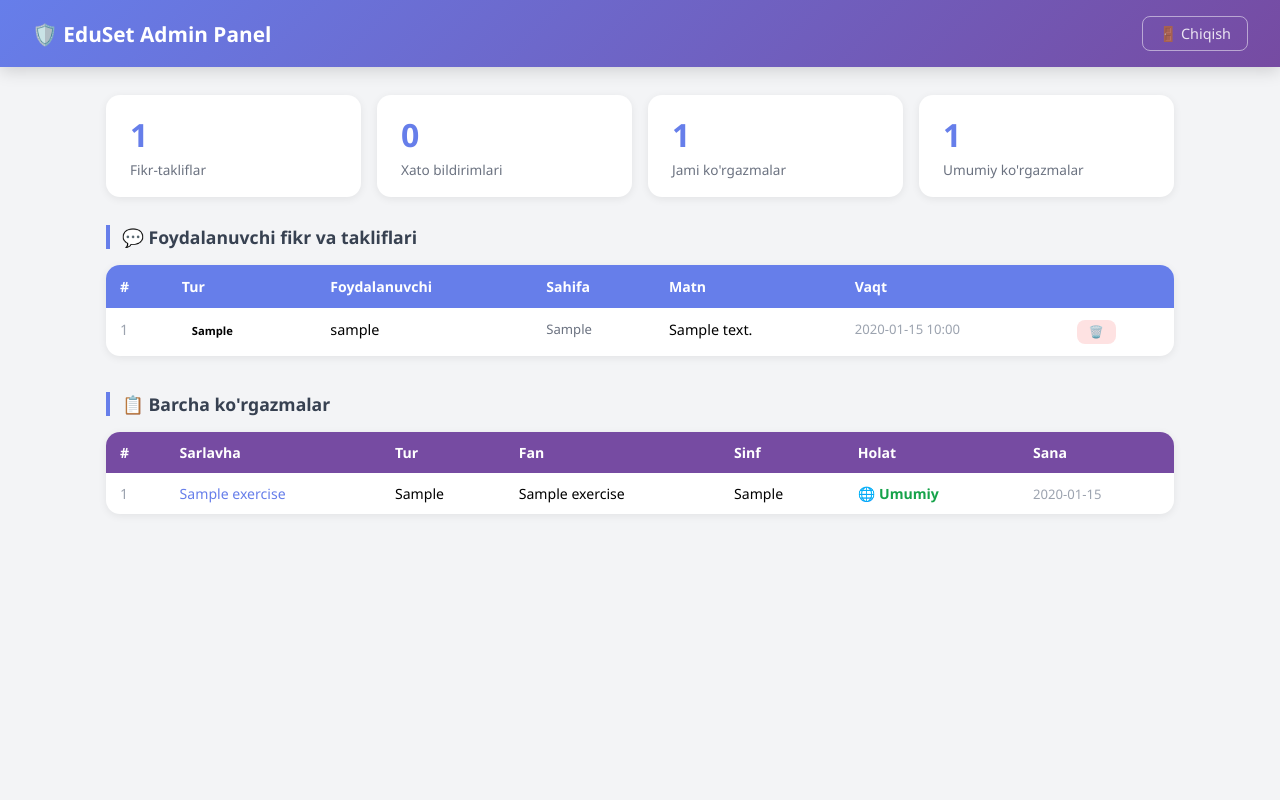
After one commit to Feruzbek-coder/EduSet.uz, a Flask app: page /superadmin in a window 1280 px wide. The commit adds this page. Run offline with Flask 3, Linux system fonts and the light colour scheme; the visitor is signed in with stand-in values (Sample User, id 1); tables that the repository leaves empty hold one stand-in row (values such as "Sample post").

Commit message:
feat: superadmin panel, rectangular feedback button, simplified test banner

```diff
--- a/app.py
+++ b/app.py
@@ -161,11 +161,15 @@ template_folder = os.path.join(base_path, 'templates')
 static_folder = os.path.join(base_path, 'static')
 
 app = Flask(__name__, template_folder=template_folder, static_folder=static_folder)
-app.config['SEND_FILE_MAX_AGE_DEFAULT'] = 0  # Keshni o'chirish
-app.config['TEMPLATES_AUTO_RELOAD'] = True  # Template keshini o'chirish
-app.config['SECRET_KEY'] = 'worksheetcreator-secret-2024'
-app.jinja_env.auto_reload = True  # Jinja auto reload
+app.config['SEND_FILE_MAX_AGE_DEFAULT'] = 0
+app.config['TEMPLATES_AUTO_RELOAD'] = True
+app.config['SECRET_KEY'] = os.environ.get('SECRET_KEY', 'worksheetcreator-secret-2024')
+app.jinja_env.auto_reload = True
 db = DatabaseManager()
+
+# Superadmin credentials (env orqali o'zgartirish mumkin)
+SUPERADMIN_LOGIN = os.environ.get('SUPERADMIN_LOGIN', 'eduset_admin')
+SUPERADMIN_PASSWORD = os.environ.get('SUPERADMIN_PASSWORD', 'EduSet@2026!')
 
 # PDF shriftlarini ro'yxatdan o'tkazish
 try:
@@ -1579,6 +1583,51 @@ def check_answer():
         'results': results
     })
 
+
+# ─── Superadmin panel ────────────────────────────────────────────────────────
+
+def superadmin_required(f):
+    """Superadmin login tekshiruvi decorator"""
+    from functools import wraps
+    @wraps(f)
+    def decorated(*args, **kwargs):
+        if not session.get('superadmin_logged_in'):
+            return redirect(url_for('superadmin_login'))
+        return f(*args, **kwargs)
+    return decorated
+
+@app.route('/superadmin/login', methods=['GET', 'POST'])
+def superadmin_login():
+    error = None
+    if request.method == 'POST':
+        login = request.form.get('login', '').strip()
+        password = request.form.get('password', '')
+        if login == SUPERADMIN_LOGIN and password == SUPERADMIN_PASSWORD:
+            session['superadmin_logged_in'] = True
+            return redirect(url_for('superadmin_dashboard'))
+        else:
+            error = "Login yoki parol noto'g'ri"
+    return render_template('superadmin_login.html', error=error)
+
+@app.route('/superadmin/logout')
+def superadmin_logout():
+    session.pop('superadmin_logged_in', None)
+    return redirect(url_for('superadmin_login'))
+
+@app.route('/superadmin')
+@superadmin_required
+def superadmin_dashboard():
+    feedbacks = db.get_all_feedback()
+    exercises = db.get_all_exercises()
+    return render_template('superadmin.html', feedbacks=feedbacks, exercises=exercises)
+
+@app.route('/superadmin/delete-feedback/<int:feedback_id>', methods=['POST'])
+@superadmin_required
+def superadmin_delete_feedback(feedback_id):
+    db.delete_feedback(feedback_id)
+    return redirect(url_for('superadmin_dashboard'))
+
+
 if __name__ == '__main__':
     import argparse
     parser = argparse.ArgumentParser(description='Dars Mashqlari Server')
--- a/db_manager.py
+++ b/db_manager.py
@@ -96,6 +96,24 @@ class DatabaseManager:
             'INSERT INTO feedback (type, text, page, username) VALUES (?, ?, ?, ?)',
             (feedback_type, text, page, username)
         )
+        conn.commit()
+        conn.close()
+
+    def get_all_feedback(self):
+        """Barcha fikr-takliflarni olish (admin uchun)"""
+        conn = sqlite3.connect(self.db_name)
+        conn.row_factory = sqlite3.Row
+        cursor = conn.cursor()
+        cursor.execute('SELECT * FROM feedback ORDER BY created_at DESC')
+        rows = cursor.fetchall()
+        conn.close()
+        return [dict(r) for r in rows]
+
+    def delete_feedback(self, feedback_id):
+        """Bitta fikrni o'chirish"""
+        conn = sqlite3.connect(self.db_name)
+        cursor = conn.cursor()
+        cursor.execute('DELETE FROM feedback WHERE id = ?', (feedback_id,))
         conn.commit()
         conn.close()
 
--- /dev/null
+++ b/templates/superadmin.html
@@ -0,0 +1,179 @@
+<!DOCTYPE html>
+<html lang="uz">
+<head>
+    <meta charset="UTF-8">
+    <meta name="viewport" content="width=device-width, initial-scale=1.0">
+    <title>Admin Panel – EduSet.uz</title>
+    <link rel="icon" type="image/x-icon" href="{{ url_for('static', filename='favicon.ico') }}">
+    <style>
+        * { box-sizing: border-box; margin: 0; padding: 0; }
+        body { background: #f3f4f6; font-family: 'Segoe UI', sans-serif; min-height: 100vh; }
+
+        .admin-header {
+            background: linear-gradient(135deg, #667eea, #764ba2);
+            padding: 16px 32px;
+            display: flex; align-items: center; justify-content: space-between;
+            box-shadow: 0 4px 16px rgba(0,0,0,.15);
+        }
+        .admin-header h1 { color: #fff; font-size: 1.3em; font-weight: 800; }
+        .admin-header a { color: rgba(255,255,255,.85); text-decoration: none; font-size: .9em;
+                          padding: 7px 16px; border: 1.5px solid rgba(255,255,255,.5);
+                          border-radius: 8px; transition: background .2s; }
+        .admin-header a:hover { background: rgba(255,255,255,.15); }
+
+        .admin-content { max-width: 1100px; margin: 0 auto; padding: 28px 16px 60px; }
+
+        .stats-row { display: flex; gap: 16px; margin-bottom: 28px; flex-wrap: wrap; }
+        .stat-card { background: #fff; border-radius: 14px; padding: 18px 24px;
+                     box-shadow: 0 2px 8px rgba(0,0,0,.07); flex: 1; min-width: 140px; }
+        .stat-card .num { font-size: 2em; font-weight: 800; color: #667eea; }
+        .stat-card .lbl { font-size: .85em; color: #6b7280; margin-top: 4px; }
+
+        .section-title {
+            font-size: 1.1em; font-weight: 800; color: #374151;
+            border-left: 4px solid #667eea; padding-left: 12px; margin-bottom: 16px;
+        }
+
+        .feedback-table { width: 100%; border-collapse: collapse; background: #fff;
+                          border-radius: 14px; overflow: hidden; box-shadow: 0 2px 8px rgba(0,0,0,.07); }
+        .feedback-table th { background: #667eea; color: #fff; padding: 12px 14px;
+                             text-align: left; font-size: .88em; font-weight: 700; }
+        .feedback-table td { padding: 12px 14px; border-bottom: 1px solid #f3f4f6; font-size: .9em; vertical-align: top; }
+        .feedback-table tr:last-child td { border-bottom: none; }
+        .feedback-table tr:hover td { background: #f9fafb; }
+
+        .type-pill { display: inline-block; padding: 3px 10px; border-radius: 10px; font-size: .78em; font-weight: 700; }
+        .type-taklif  { background: #dbeafe; color: #1d4ed8; }
+        .type-xato    { background: #fee2e2; color: #b91c1c; }
+        .type-savol   { background: #fef9c3; color: #92400e; }
+        .type-maqtov  { background: #dcfce7; color: #166534; }
+
+        .btn-delete { background: #fee2e2; color: #b91c1c; border: none; padding: 5px 12px;
+                      border-radius: 8px; cursor: pointer; font-size: .82em; font-weight: 700;
+                      transition: background .2s; }
+        .btn-delete:hover { background: #fecaca; }
+
+        .empty-msg { text-align: center; padding: 40px; color: #9ca3af; font-size: .95em; }
+
+        .exercises-section { margin-top: 36px; }
+        .ex-table { width: 100%; border-collapse: collapse; background: #fff;
+                    border-radius: 14px; overflow: hidden; box-shadow: 0 2px 8px rgba(0,0,0,.07); }
+        .ex-table th { background: #764ba2; color: #fff; padding: 11px 14px; text-align: left; font-size: .88em; }
+        .ex-table td { padding: 11px 14px; border-bottom: 1px solid #f3f4f6; font-size: .88em; }
+        .ex-table tr:last-child td { border-bottom: none; }
+    </style>
+</head>
+<body>
+<div class="admin-header">
+    <h1>🛡️ EduSet Admin Panel</h1>
+    <a href="/superadmin/logout">🚪 Chiqish</a>
+</div>
+
+<div class="admin-content">
+
+    <!-- Statistika -->
+    <div class="stats-row">
+        <div class="stat-card">
+            <div class="num">{{ feedbacks|length }}</div>
+            <div class="lbl">Fikr-takliflar</div>
+        </div>
+        <div class="stat-card">
+            <div class="num">{{ feedbacks|selectattr('type','equalto','xato')|list|length }}</div>
+            <div class="lbl">Xato bildirimlari</div>
+        </div>
+        <div class="stat-card">
+            <div class="num">{{ exercises|length }}</div>
+            <div class="lbl">Jami ko'rgazmalar</div>
+        </div>
+        <div class="stat-card">
+            <div class="num">{{ exercises|selectattr('is_public')|list|length }}</div>
+            <div class="lbl">Umumiy ko'rgazmalar</div>
+        </div>
+    </div>
+
+    <!-- Fikr-takliflar -->
+    <div class="section-title">💬 Foydalanuvchi fikr va takliflari</div>
+    {% if feedbacks %}
+    <table class="feedback-table">
+        <thead>
+            <tr>
+                <th>#</th>
+                <th>Tur</th>
+                <th>Foydalanuvchi</th>
+                <th>Sahifa</th>
+                <th>Matn</th>
+                <th>Vaqt</th>
+                <th></th>
+            </tr>
+        </thead>
+        <tbody>
+            {% for fb in feedbacks %}
+            <tr>
+                <td style="color:#9ca3af;">{{ fb.id }}</td>
+                <td>
+                    <span class="type-pill type-{{ fb.type }}">
+                        {% if fb.type == 'taklif' %}💡 Taklif
+                        {% elif fb.type == 'xato' %}🐛 Xato
+                        {% elif fb.type == 'savol' %}❓ Savol
+                        {% elif fb.type == 'maqtov' %}⭐ Maqtov
+                        {% else %}{{ fb.type }}{% endif %}
+                    </span>
+                </td>
+                <td>{{ fb.username or '—' }}</td>
+                <td style="color:#6b7280; font-size:.82em;">{{ fb.page or '—' }}</td>
+                <td style="max-width:320px;">{{ fb.text }}</td>
+                <td style="color:#9ca3af; font-size:.82em; white-space:nowrap;">{{ fb.created_at[:16] }}</td>
+                <td>
+                    <form method="POST" action="/superadmin/delete-feedback/{{ fb.id }}"
+                          onsubmit="return confirm('O\'chirib tashlansinmi?')">
+                        <button type="submit" class="btn-delete">🗑️</button>
+                    </form>
+                </td>
+            </tr>
+            {% endfor %}
+        </tbody>
+    </table>
+    {% else %}
+    <div class="empty-msg">Hali fikr-takliflar yo'q</div>
+    {% endif %}
+
+    <!-- Ko'rgazmalar ro'yxati -->
+    <div class="exercises-section">
+        <div class="section-title">📋 Barcha ko'rgazmalar</div>
+        <table class="ex-table">
+            <thead>
+                <tr>
+                    <th>#</th>
+                    <th>Sarlavha</th>
+                    <th>Tur</th>
+                    <th>Fan</th>
+                    <th>Sinf</th>
+                    <th>Holat</th>
+                    <th>Sana</th>
+                </tr>
+            </thead>
+            <tbody>
+                {% for ex in exercises %}
+                <tr>
+                    <td style="color:#9ca3af;">{{ ex.id }}</td>
+                    <td><a href="/exercise/{{ ex.id }}" target="_blank" style="color:#667eea; text-decoration:none;">{{ ex.title }}</a></td>
+                    <td>{{ ex.type }}</td>
+                    <td>{{ ex.subject or '—' }}</td>
+                    <td>{{ ex.grade or '—' }}</td>
+                    <td>
+                        {% if ex.is_public %}
+                        <span style="color:#16a34a; font-weight:700;">🌐 Umumiy</span>
+                        {% else %}
+                        <span style="color:#6b7280;">🔒 Shaxsiy</span>
+                        {% endif %}
+                    </td>
+                    <td style="color:#9ca3af; font-size:.82em;">{{ ex.created_at[:10] }}</td>
+                </tr>
+                {% endfor %}
+            </tbody>
+        </table>
+    </div>
+
+</div>
+</body>
+</html>
```
Also changed, not shown: templates/_nav.html (+10 -8 lines), templates/superadmin_login.html (added, +48 -0 lines).
